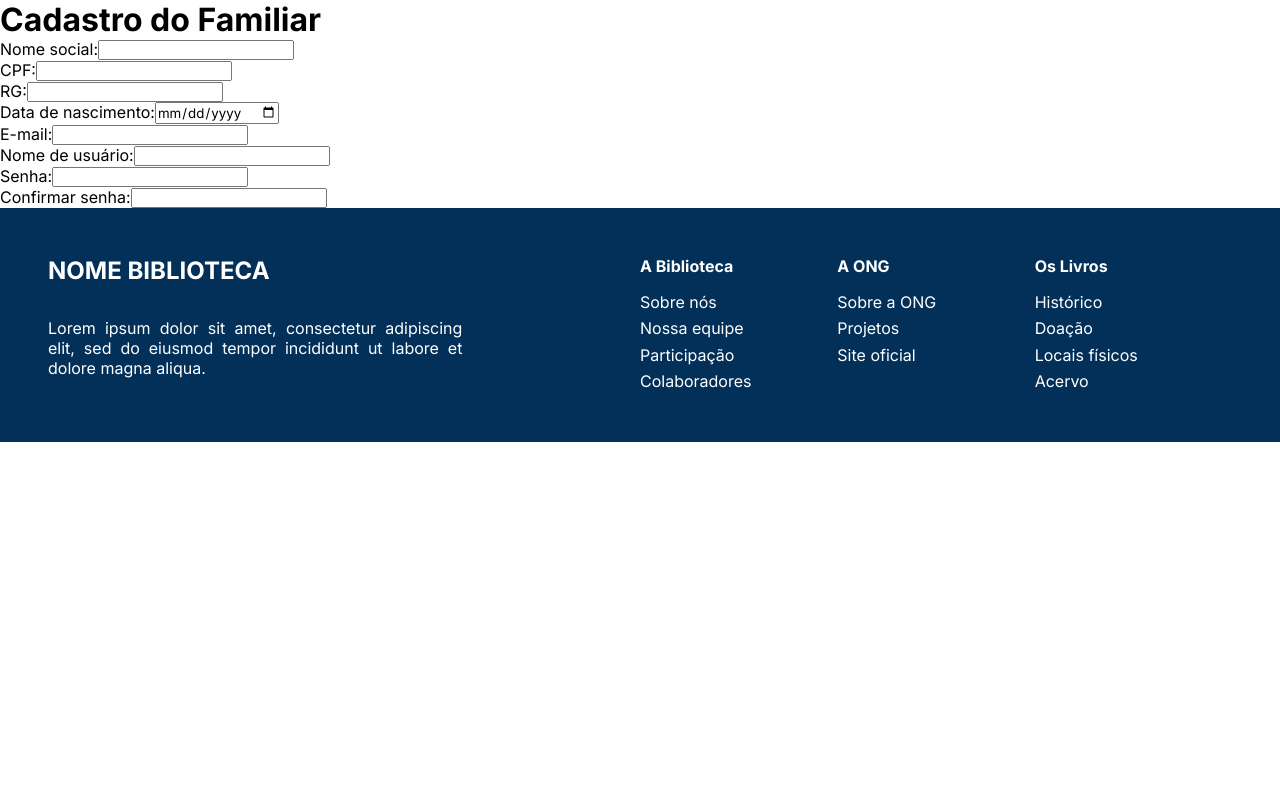
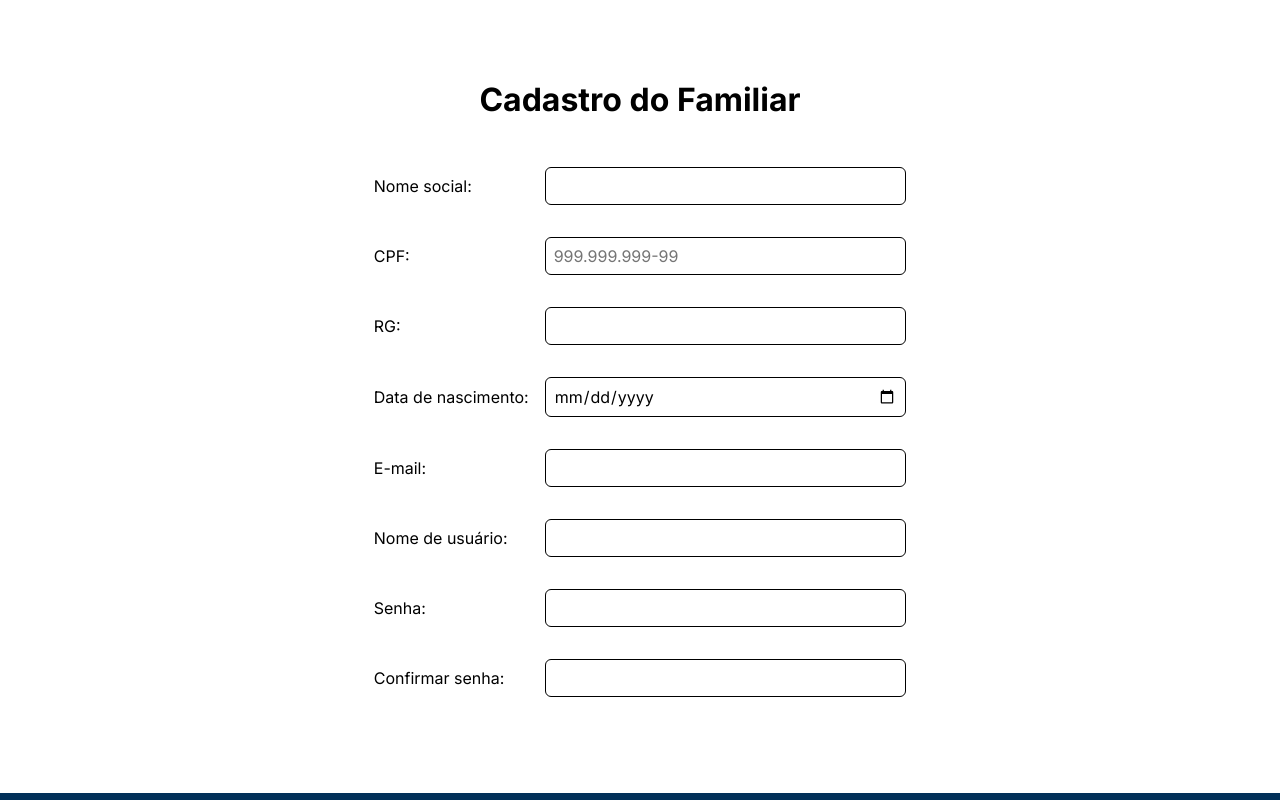
Before and after one commit to ViniRech/sistema-biblioteca-vue, a Vue app: page /signup/family-member in a window 1280 px wide. Shown: the top 800 px of the page. Built offline with nearby package versions, Linux system fonts and the light colour scheme.

Commit message:
FamilyMemberSignup.vue css enhacement

```diff
--- a/src/views/FamilyMemberSingup.vue
+++ b/src/views/FamilyMemberSingup.vue
@@ -24,7 +24,7 @@ const confirmPassword = ref('');
             </div>
             <div>
                 <label for="cpf">CPF:</label>
-                <input type="text" name="cpf" id="cpf" v-model="familyMember.cpf">
+                <input type="text" name="cpf" id="cpf" placeholder="999.999.999-99" v-model="familyMember.cpf">
             </div>
             <div>
                 <label for="rg">RG:</label>
@@ -55,5 +55,30 @@ const confirmPassword = ref('');
 </template>
 
 <style scoped>
+    .family-member-form {
+        display: grid;
+        row-gap: 2rem;
+        justify-content: center;
+        padding: 5rem 1rem;
+    }
 
+    .family-member-form h1 {
+        text-align: center;
+    }
+
+    .form div {
+        display: grid;
+        grid-template-columns: 3fr 7fr;
+        align-items: center;
+        column-gap: 1rem;
+        padding: 1rem;
+    }
+
+    .form div input {
+        padding: .5rem;
+        background-color: var(--vt-c-transparent);
+        border: 1px solid var(--vt-c-black);
+        border-radius: 6px;
+        font-size: 1rem;
+    }
 </style>
```
